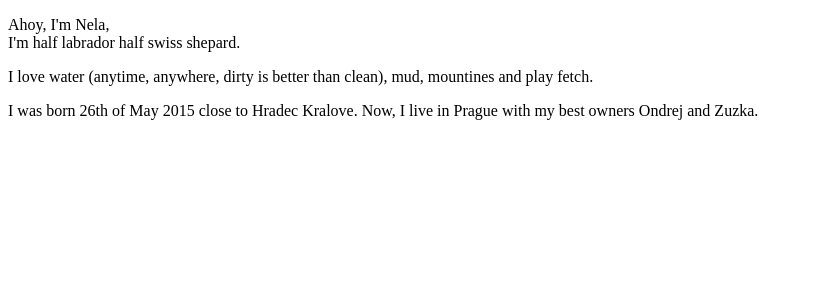
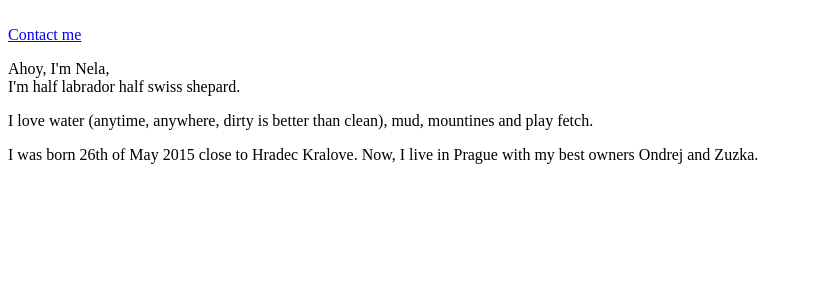
Before and after one commit to EffkaRH/React-training, a Next.js app: page / in a window 1280 px wide. Shown: the top 300 px of the page, without its empty margins (0-813 px from the left). Built offline with nearby package versions, Linux system fonts and the light colour scheme.

Commit message:
Add link

```diff
--- a/pages/index.tsx
+++ b/pages/index.tsx
@@ -1,11 +1,17 @@
 import Hello from "../components/Hello";
 import Head from "next/head";
+import Link from "next/link";
 export default () => {
   return (
     <>
       <Head>
         <title>About me</title>
       </Head>
+
+      <br />
+      <Link href="/contact">
+        <a>Contact me</a>
+      </Link>
       <p>
         Ahoy, I'm Nela,
         <br />
```
